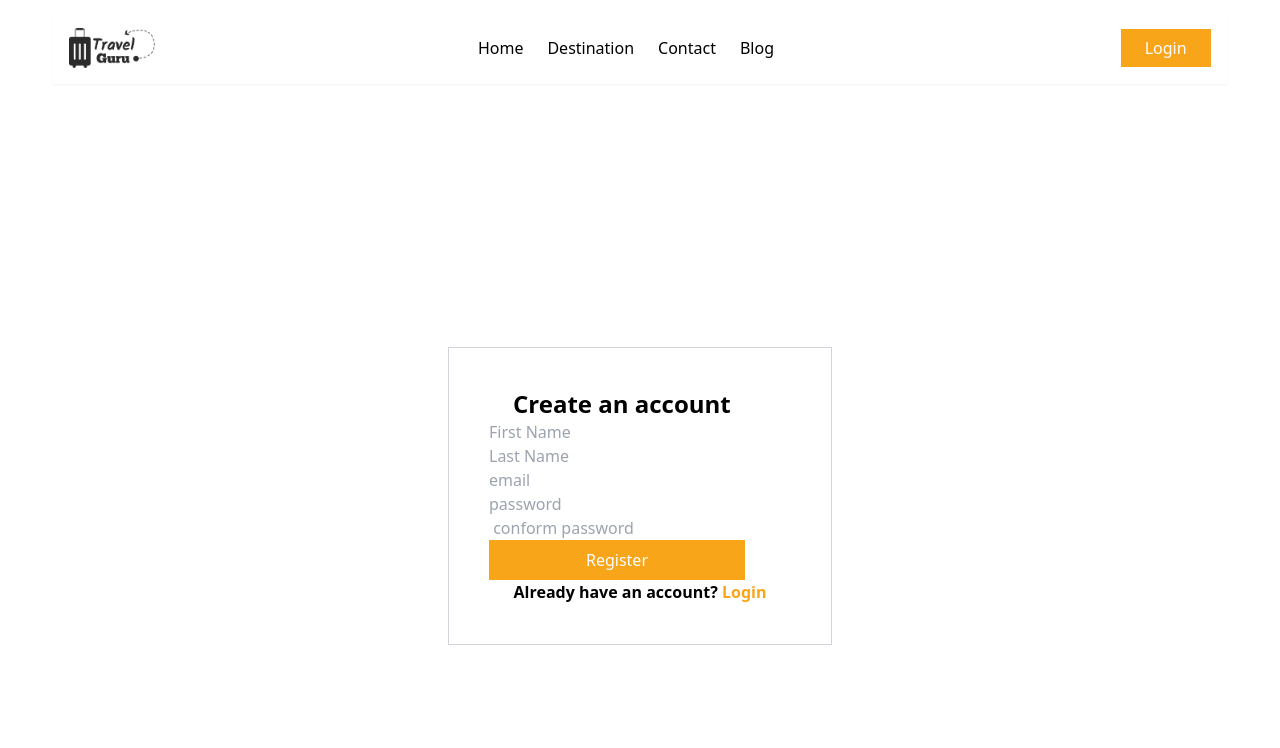
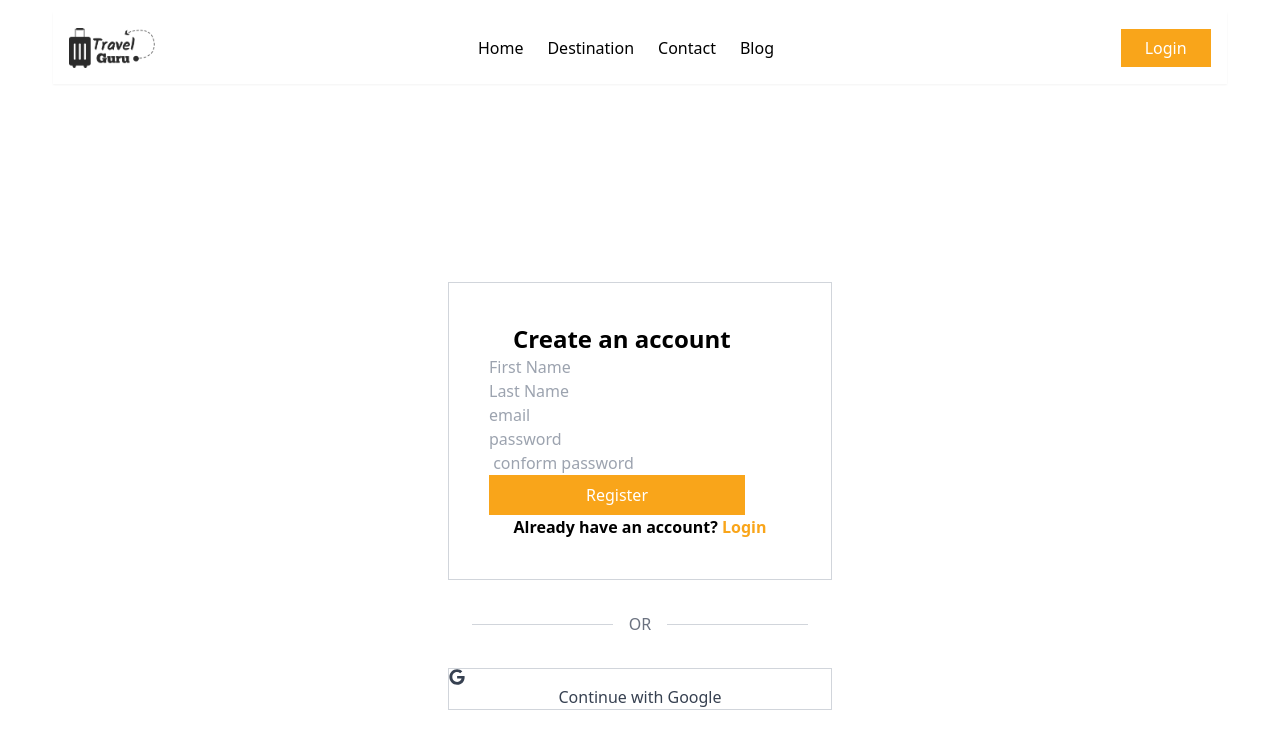
Before and after one commit to shahadot99999/traveling-hotel-booking-2025, a React (Vite) app: page /auth/register in a window 1280 px wide. Shown: the top 748 px of the page. Built offline with nearby package versions, Linux system fonts and the light colour scheme; no server answers.

Commit message:
Login or and Google sign in button are added

```diff
--- a/package.json
+++ b/package.json
@@ -15,6 +15,7 @@
     "match-sorter": "^8.1.0",
     "react": "^19.1.0",
     "react-dom": "^19.1.0",
+    "react-icons": "^5.5.0",
     "react-router-dom": "^7.7.1",
     "sort-by": "^1.2.0"
   },
--- a/src/pages/Register.jsx
+++ b/src/pages/Register.jsx
@@ -2,7 +2,7 @@ import { useContext, useState } from "react";
 import { Link } from "react-router-dom";
 import { AuthContext } from "../provider/AuthProvider";
 import { updateProfile } from "firebase/auth";
-import Loading from "./Loading";
+import {  FaGoogle } from "react-icons/fa";
 
 const Register = () => {
 
@@ -51,7 +51,7 @@ const Register = () => {
 
 
     return (
-        <div className="min-h-screen flex
+        <div className="min-h-screen flex flex-col
                 justify-center items-center">
             <div className="card bg-base-100 w-full max-w-sm shrink-0 rounded-none p-10 border border-gray-300">
 
@@ -128,6 +128,21 @@ const Register = () => {
                     Already have an account? <Link className="text-[#F9A51A]" to="/auth/login">Login</Link>
                 </p>
             </div>
+
+            <div className="my-6  px-6 py-2 flex items-center w-full max-w-sm justify-center">
+                <div className="flex-1 h-px bg-gray-300"></div>
+                <div className="px-4 text-gray-500">OR</div>
+                <div className="flex-1 h-px bg-gray-300"></div>
+            </div>
+
+
+            <div className="w-full max-w-sm space-y-4">
+                <button className="btn w-full border  border-gray-300 bg-white text-gray-700 hover:bg-gray-50">
+                    <FaGoogle className="mr-2" /> Continue with Google
+                </button>
+
+            </div>
+
         </div>
     );
 };
```
Also changed, not shown: 1 other file (tests, documents, lock files or other folders).
